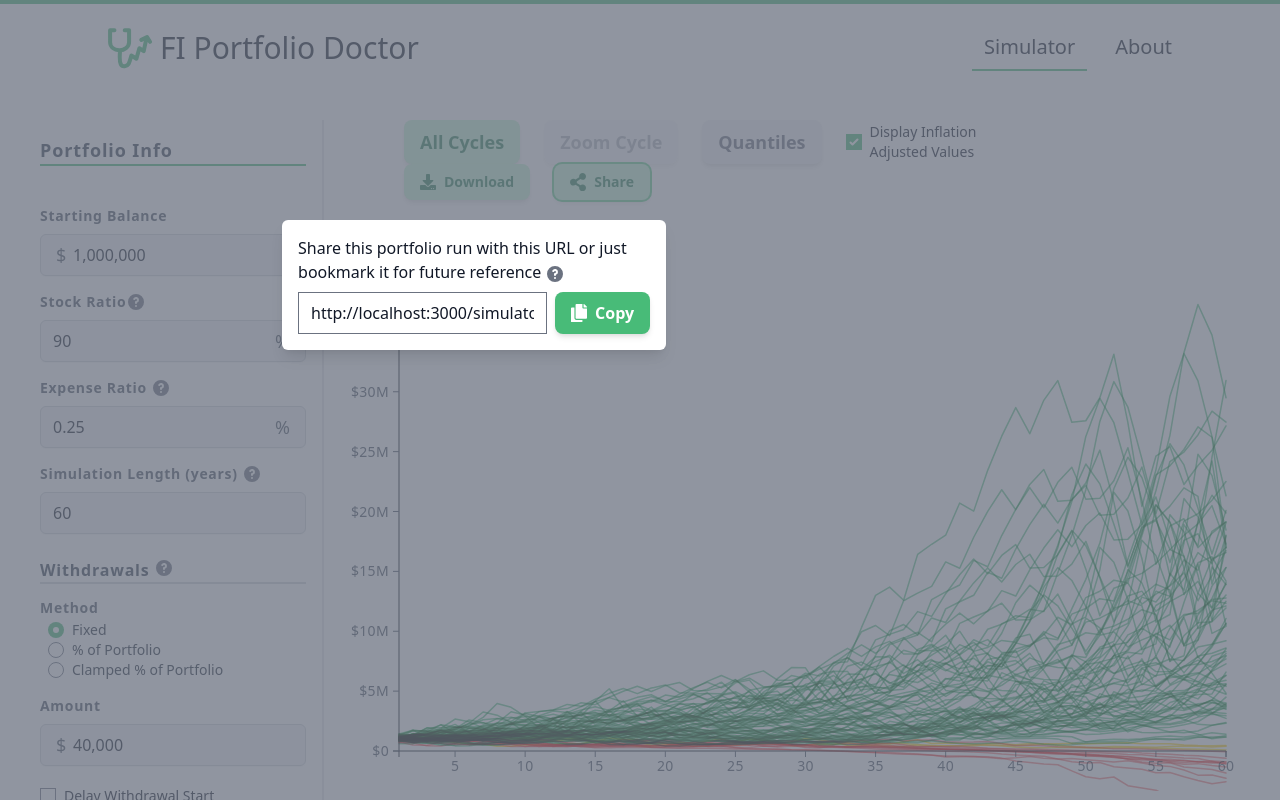
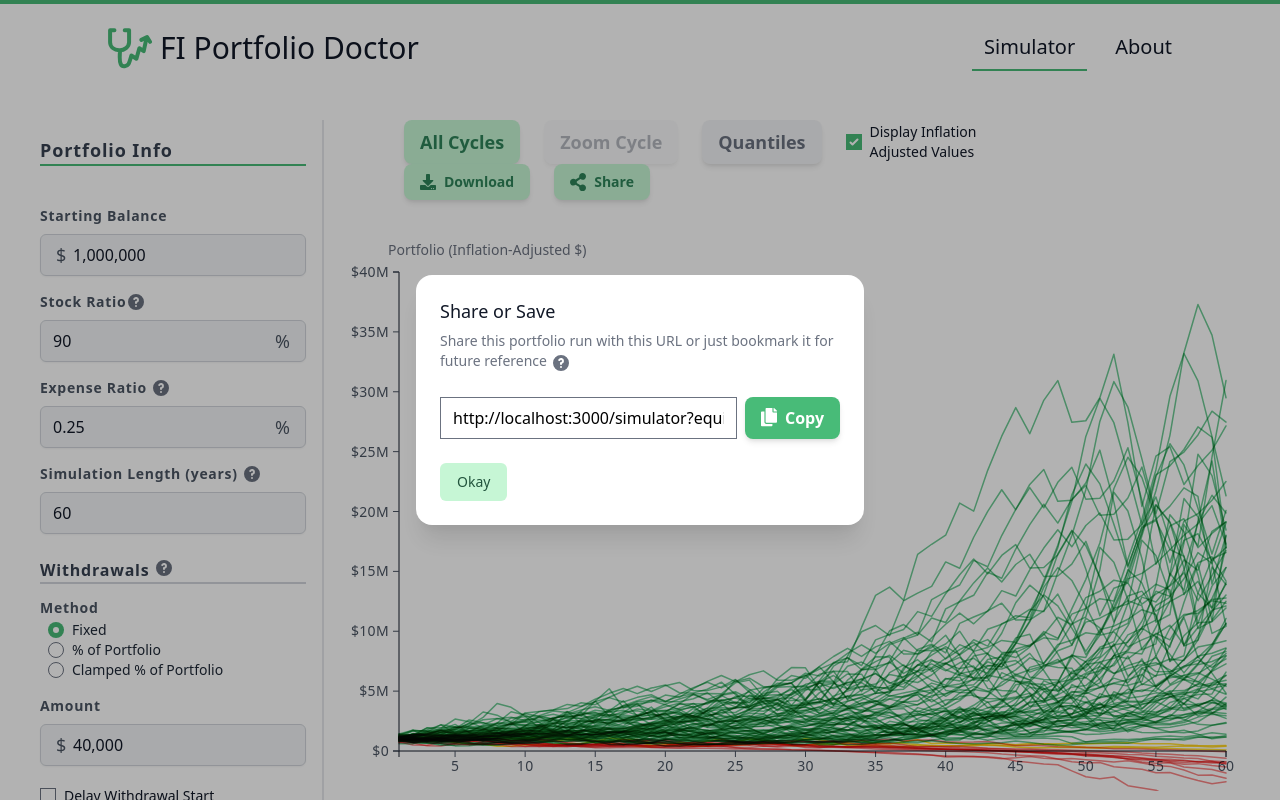
Before and after one commit to Daynil/portfolio-doctor, a Next.js app: page /simulator in a window 1280 px wide. Both pictures are taken after a click on the button "Share". Shown: the top 800 px of the page. Built offline with nearby package versions, Linux system fonts and the light colour scheme.

Commit message:
improve share modal

```diff
--- a/src/components/historic-portfolio-details.tsx
+++ b/src/components/historic-portfolio-details.tsx
@@ -1,6 +1,7 @@
+import { Dialog, Transition } from '@headlessui/react';
 import { format as numFormat } from 'd3';
 import FileSaver from 'file-saver';
-import React, { useEffect, useRef, useState } from 'react';
+import React, { Fragment, useEffect, useRef, useState } from 'react';
 import {
   CycleStats,
   CycleYearData,
@@ -418,14 +419,106 @@ export function HistoricPortfolioDetails({
 
   return !lifecyclesData ? null : (
     <div className="flex flex-row flex-wrap">
-      <div
-        className={
-          copyModalActive ? 'fixed inset-0 transition-opacity z-10' : 'hidden'
-        }
-        onClick={closeCopyModal}
-      >
-        <div className="absolute inset-0 bg-gray-500 opacity-75"></div>
-      </div>
+      {/* Copy Modal */}
+      <Transition show={copyModalActive} as={Fragment}>
+        <Dialog
+          as="div"
+          className="fixed inset-0 z-10 overflow-y-auto"
+          static
+          open={copyModalActive}
+          onClose={closeCopyModal}
+        >
+          <div className="min-h-screen px-4 text-center">
+            <Transition.Child
+              as={Fragment}
+              enter="ease-out duration-300"
+              enterFrom="opacity-0"
+              enterTo="opacity-100"
+              leave="ease-in duration-200"
+              leaveFrom="opacity-100"
+              leaveTo="opacity-0"
+            >
+              <Dialog.Overlay className="fixed inset-0 bg-black opacity-30" />
+            </Transition.Child>
+
+            {/* This element is to trick the browser into centering the modal contents. */}
+            <span
+              className="inline-block h-screen align-middle"
+              aria-hidden="true"
+            >
+              &#8203;
+            </span>
+            <Transition.Child
+              as={Fragment}
+              enter="ease-out duration-300"
+              enterFrom="opacity-0 scale-95"
+              enterTo="opacity-100 scale-100"
+              leave="ease-in duration-200"
+              leaveFrom="opacity-100 scale-100"
+              leaveTo="opacity-0 scale-95"
+            >
+              <div className="inline-block w-full max-w-md p-6 my-8 overflow-hidden text-left align-middle transition-all transform bg-white shadow-xl rounded-2xl">
+                <Dialog.Title
+                  as="h3"
+                  className="text-lg font-medium leading-6 text-gray-900"
+                >
+                  Share or Save
+                </Dialog.Title>
+                <div className="mt-2 mb-6">
+                  <p className="text-sm text-gray-500">
+                    Share this portfolio run with this URL or just bookmark it
+                    for future reference
+                    <a
+                      href={`${baseUrl}/about#share-save-download`}
+                      target="_blank"
+                      className="focus:outline-none focus-visible:ring-2 focus-visible:ring-offset-2 focus-visible:ring-green-500 rounded-md"
+                    >
+                      <QuestionIcon className="w-5 h-5 inline-block ml-1 text-gray-500 hover:text-gray-400 transition-colors duration-100 cursor-pointer" />
+                    </a>
+                  </p>
+                  <div className="flex mt-2">
+                    <input
+                      type="text"
+                      className="form-input w-full"
+                      value={`${baseUrl}/simulator?${portfolioOptionsToQueryString(
+                        options
+                      )}`}
+                      readOnly
+                      ref={refCopyURL}
+                    />
+                    <button
+                      className="btn btn-green ml-2 flex items-center"
+                      onClick={copyURL}
+                    >
+                      <CopyIcon className="text-white w-4" />
+                      <span className="ml-2">Copy</span>
+                    </button>
+                  </div>
+                  {!copyComplete ? null : (
+                    <div
+                      className="bg-green-100 border-l-4 border-green-500 text-green-700 py-2 px-4 mt-4"
+                      role="alert"
+                    >
+                      Copied to clipboard!
+                    </div>
+                  )}
+                </div>
+
+                <div className="mt-4">
+                  <button
+                    type="button"
+                    className="inline-flex justify-center px-4 py-2 text-sm font-medium text-green-900 bg-green-200 border border-transparent rounded-md hover:bg-green-300 focus:outline-none focus-visible:ring-2 focus-visible:ring-offset-2 focus-visible:ring-green-500"
+                    // ref={cancelButtonRef}
+                    onClick={closeCopyModal}
+                  >
+                    Okay
+                  </button>
+                </div>
+              </div>
+            </Transition.Child>
+          </div>
+        </Dialog>
+      </Transition>
       <div className="flex flex-wrap w-full">
         <div className="flex flex-row w-full justify-between ml-20 flex-wrap lifecycle-options">
           <div className="flex flex-row flex-wrap">
@@ -488,7 +581,7 @@ export function HistoricPortfolioDetails({
                 <ShareIcon className="text-green-700 w-4" />
                 <span className="ml-2">Share</span>
               </button>
-              <div
+              {/* <div
                 className={
                   copyModalActive
                     ? 'absolute bg-white shadow-lg rounded-md mt-14 mr-64 text-base p-4 w-96 flex flex-col z-20'
@@ -529,7 +622,7 @@ export function HistoricPortfolioDetails({
                     Copied to clipboard!
                   </div>
                 )}
-              </div>
+              </div> */}
             </div>
           </div>
         </div>
```
Also changed, not shown: src/components/modal-copy.tsx (added).
